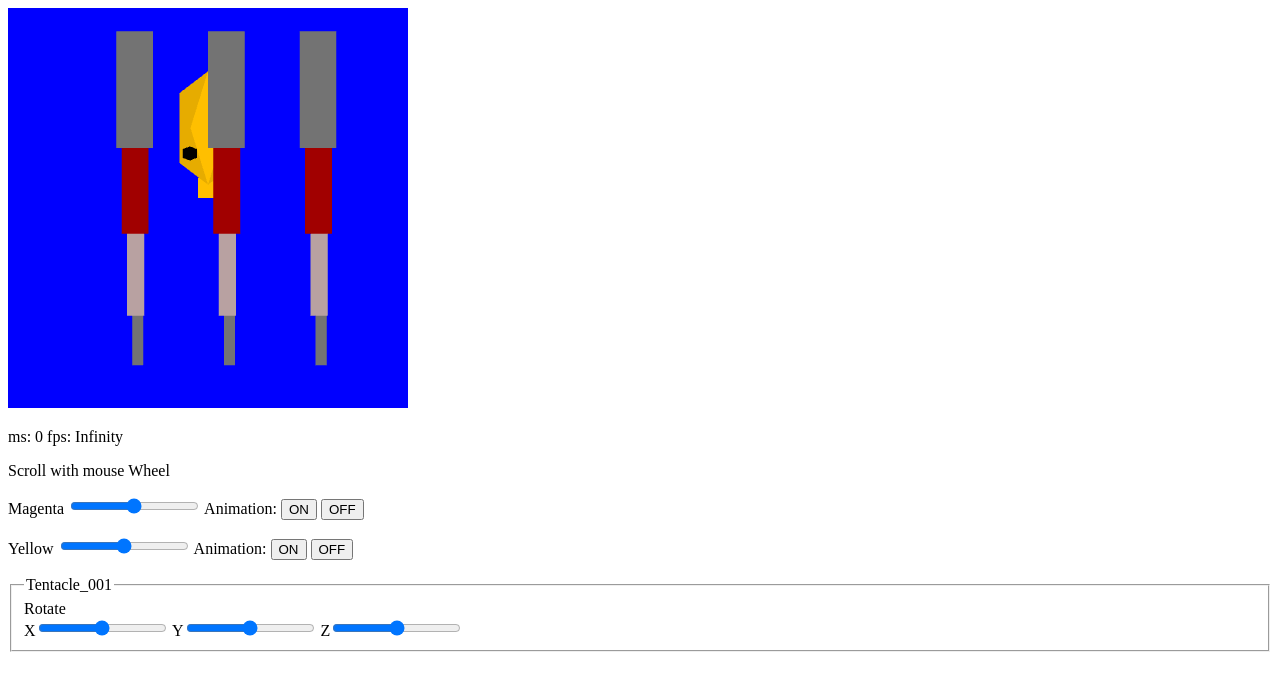
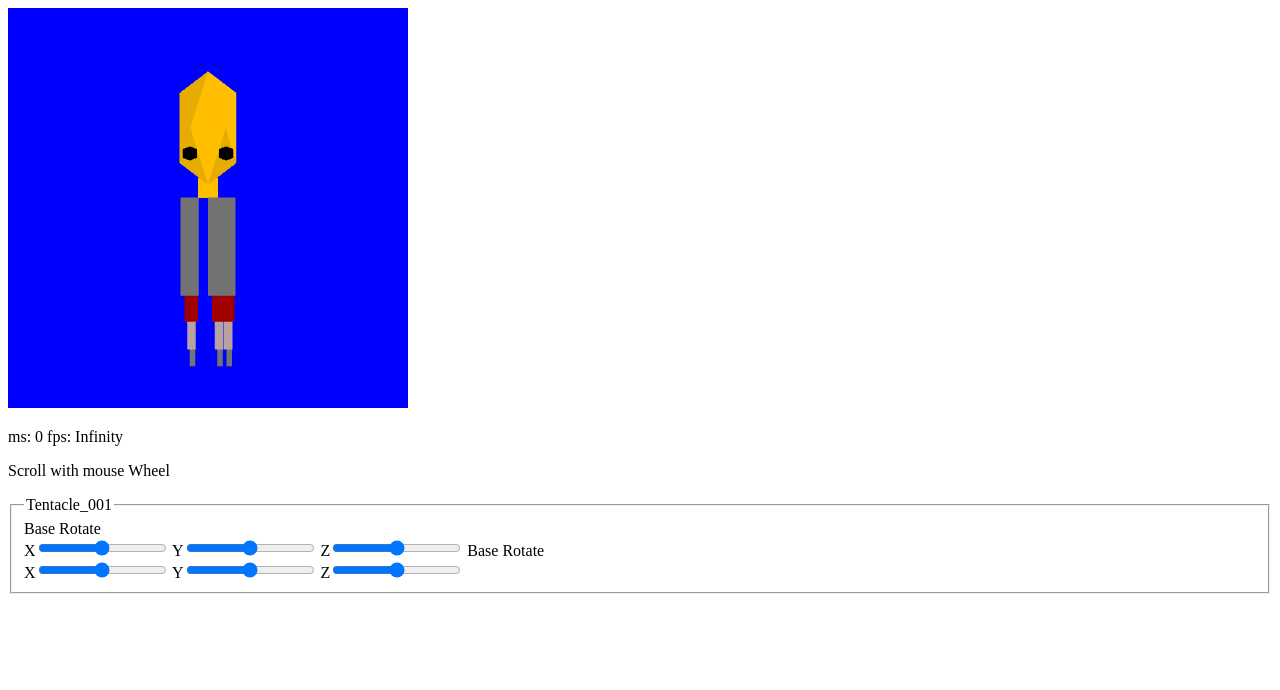
Before and after one commit to timpt0261/Spring_CSE_160, a plain HTML site: page asg_2/main/asg2.html in a window 1280 px wide. Drawn offline with Linux system fonts and the light colour scheme; animation ran at ten frames a second.

Commit message:
Octopus Model is done

```diff
--- a/asg_2/main/Octopus.js
+++ b/asg_2/main/Octopus.js
@@ -28,14 +28,18 @@ class Octopus {
       this.body.matrix.scale(.1,.1,.1);
 
       // Create the arms
-      const armBaseSize = bodySize / 6;
+      const armBaseSize = bodySize / 12;
       const armJointSize = bodySize/1.5;
       const armEndSize = bodySize / 6;
       const armLength = bodySize / 2.4;
-      this.arm1 = this.createArm(armBaseSize, armJointSize, armEndSize, 1, 0, 0, armLength);
-      this.arm2 = this.createArm(armBaseSize, armJointSize, armEndSize, -1, 0, 0, armLength);
-      this.arm3 = this.createArm(armBaseSize, armJointSize, armEndSize, 0, 0, 1, armLength);
-      this.arm4 = this.createArm(armBaseSize, armJointSize, armEndSize, 0, 0, -1, armLength);
+      this.arm1 = this.createArm(armBaseSize, armJointSize, armEndSize, 0.1, 0, 0, armLength);
+      this.arm1.matrix = new Matrix4(this.head.matrix);
+      this.arm2 = this.createArm(armBaseSize, armJointSize, armEndSize, -.3, 0, 0, armLength);
+      this.arm2.matrix = new Matrix4(this.head.matrix);
+      this.arm3 = this.createArm(armBaseSize, armJointSize, armEndSize, 0, 0, 0.3, armLength);
+      this.arm3.matrix = new Matrix4(this.head.matrix);
+      this.arm4 = this.createArm(armBaseSize, armJointSize, armEndSize, 0, 0, -.1, armLength);
+      this.arm4.matrix = new Matrix4(this.head.matrix);
 
     }
 
@@ -45,7 +49,7 @@ class Octopus {
       // Create the base
       arm.base = new Cube();
       arm.base.color = [0.5, 0.5, 0.5, 1];
-      arm.base.matrix.setTranslate(x * length, 0.3, z * length);
+      arm.base.matrix.setTranslate(x * length, -0.438888, z * length);
       arm.base.matrix.rotate(-90, 1, 0, 0);
       arm.base.matrix.scale(baseSize, baseSize, baseSize+.4);
 
@@ -55,8 +59,8 @@ class Octopus {
       arm.joint1.color = [0.7, 0, 0, 1];
       arm.joint1.matrix = new Matrix4(arm.base.matrix);
       arm.joint1.matrix.translate(0, 0, 0);
-      arm.joint1.matrix.scale(jointSize, jointSize, jointSize);
-      arm.joint1.matrix.translate(.2,.2,-1.001);
+      arm.joint1.matrix.scale(jointSize, jointSize, jointSize*.4);
+      arm.joint1.matrix.translate(.3,.3,-.9001);
 
       arm.joint2 = new Cube();
       arm.joint2.color = [0.8, 0.7, 0.7, 1];
--- a/asg_2/main/asg2.html
+++ b/asg_2/main/asg2.html
@@ -17,25 +17,16 @@
 
     </p>
     <p>Scroll with mouse Wheel</p>
-    <p>
-        Magenta <input type="range" min="-45" max="45" value="0" class="slide" id="magentaSlider">
-        Animation:
-        <button type="button" id="animationMagentaOnButton">ON</button>
-        <button type="button" id="animationMagentaOffButton">OFF</button>
-
-    </p>
-
-    <p>
-        Yellow <input type="range" min="-45" max="45" value="0" class="slide" id="yellowSlider">
-        Animation:
-        <button type="button" id="animationYellowOnButton">ON</button>
-        <button type="button" id="animationYellowOffButton">OFF</button>
-
-    </p>
 
     <fieldset>
         <legend>Tentacle_001</legend>
-        Rotate<br>
+
+        <label>Base Rotate</label><br>
+        X<input id="tentacle_base_001_x" type="range" class="slide" value="0" min="-5" max="5" step=".01">
+        Y<input id="tentacle_base_001_y" type="range" class="slide" value="0" min="-5" max="5" step=".01">
+        Z<input id="tentacle_base_001_z" type="range" class="slide" value="0" min="-5" max="5" step=".01">
+
+        <label>Base Rotate</label><br>
         X<input id="tentacle_base_001_x" type="range" class="slide" value="0" min="-5" max="5" step=".01">
         Y<input id="tentacle_base_001_y" type="range" class="slide" value="0" min="-5" max="5" step=".01">
         Z<input id="tentacle_base_001_z" type="range" class="slide" value="0" min="-5" max="5" step=".01">
```
